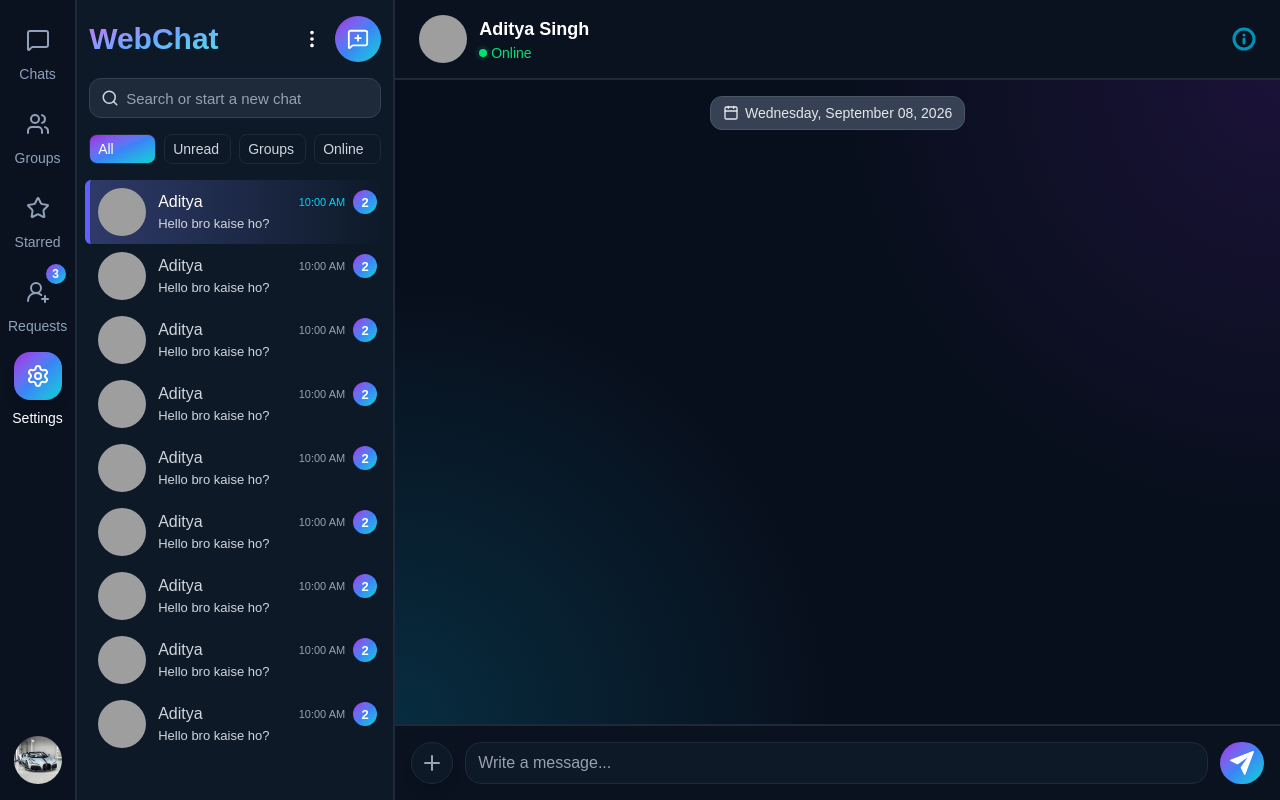
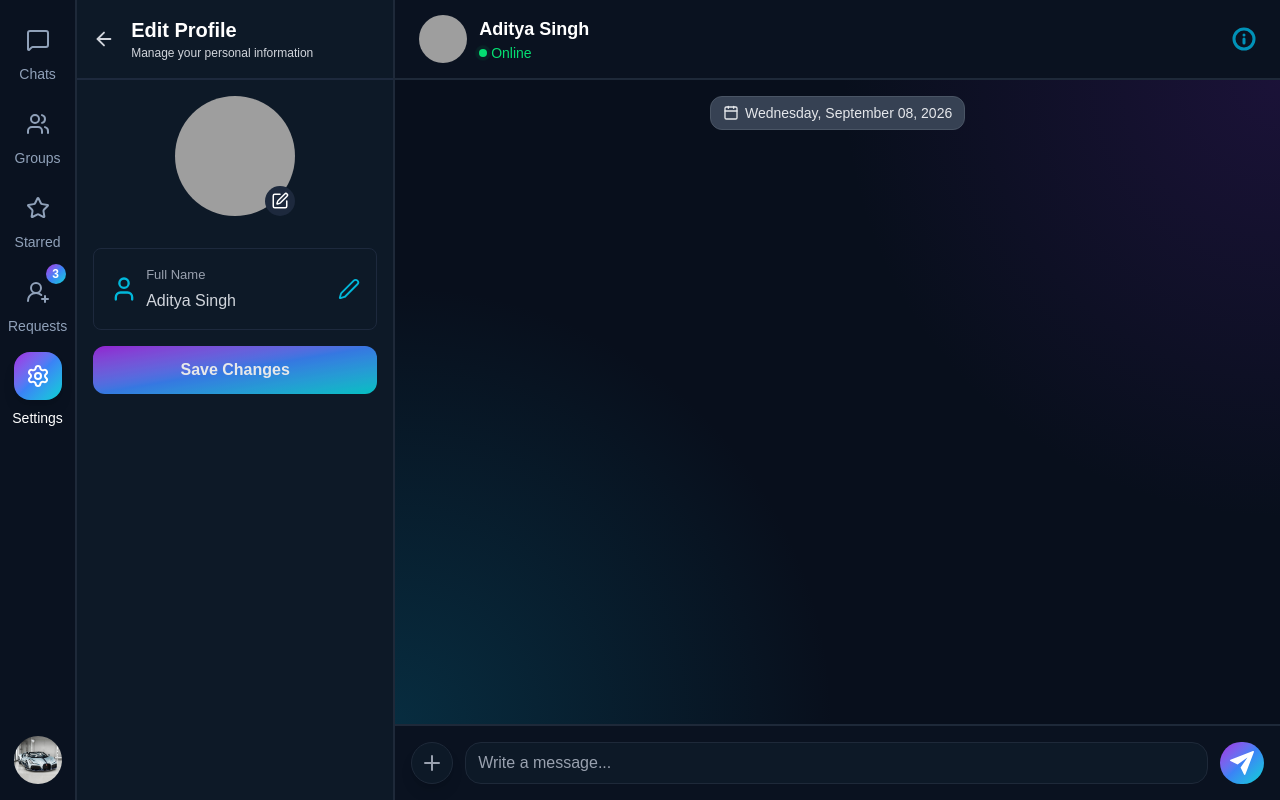
Before and after one commit to AdityaSingh-18/webchat, a Next.js app in the folder frontend/: page / in a window 1280 px wide. Both pictures are taken after a click on the button "Settings". Built offline with nearby package versions, Linux system fonts and the light colour scheme; grey boxes are pictures that could not be loaded.

Commit message:
feat: added settings and profile components

```diff
--- /dev/null
+++ b/frontend/app/components/Profile.tsx
@@ -0,0 +1,109 @@
+"use client";
+
+import { useChatStore } from "@/lib/store/chatStore";
+import { ArrowLeft, Mail, Phone, Calendar, AtSign } from "lucide-react";
+
+const UserData = {
+  id: "2",
+  name: "Aditya Singh",
+  email: "adityasingh@gmail.com",
+  phoneNumber: "1234567890",
+  connectDate: "02 September, 2026",
+  mediaCount: "3",
+  starredCount: "4",
+  commonGroupsCount: "1",
+  img: "https://images.unsplash.com/photo-1580489944761-15a19d654956?q=80&w=461&auto=format&fit=crop&ixlib=rb-4.1.0&ixid=M3wxMjA3fDB8MHxwaG90by1wYWdlfHx8fGVufDB8fHx8fA%3D%3D",
+  lastChat: "10:00 AM",
+  message: "Hello bro kaise ho?",
+  messageCount: "2",
+  online: true,
+};
+
+export const Profile = () => {
+  const setActiveTab = useChatStore((state) => state.setActiveTab);
+
+  return (
+    <div className="w-80 h-screen flex flex-col gap-4 shrink-0 pt-4 bg-[#0d1927] border-x-2 border-gray-800">
+      <div className="flex items-center gap-2 px-2">
+        <div className="group relative">
+          <div
+            onClick={() => setActiveTab("chat")}
+            className="hover:bg-white/5 text-gray-300 hover:text-white p-2 cursor-pointer rounded-full"
+          >
+            <ArrowLeft size={22} />
+          </div>
+          <span className="pointer-events-none absolute z-10 top-full -right-1/2 mt-2 whitespace-nowrap rounded-md
+            bg-black px-3 py-1 text-sm text-white opacity-0 transition-opacity duration-200 group-hover:opacity-100"
+          >
+            Back
+          </span>
+        </div>
+        <div className="flex flex-col justify-center">
+          <p className="text-xl text-white font-semibold">My Profile</p>
+          <p className="text-[12px] text-gray-300">Your personal information</p>
+        </div>
+      </div>
+
+      <div className="border border-slate-800" />
+
+      <div className="flex-1 overflow-y-auto flex flex-col gap-4 px-6
+        [&::-webkit-scrollbar]:w-[6px]
+        [&::-webkit-scrollbar-track]:bg-transparent
+        [&::-webkit-scrollbar-thumb]:rounded-full
+        [&::-webkit-scrollbar-thumb]:[background:linear-gradient(to_bottom,#9f20e3,#3B82F6,#00D2D3)]"
+      >
+        <div className="flex flex-col items-center justify-center px-4">
+          <div className="relative">
+            <img
+              src={UserData.img}
+              alt={UserData.name}
+              className="h-28 w-28 rounded-full object-cover ring-4 ring-emerald-500/20 border-2 border-emerald-500 p-1"
+            />
+            {UserData.online && (
+              <div className="absolute bottom-2 right-2 h-5 w-5 bg-emerald-500 rounded-full border-4 border-[#0d1927]\"></div>
+            )}
+          </div>
+          <h2 className="text-[22px] text-white font-semibold mt-4 tracking-wide">{UserData.name}</h2>
+        </div>
+
+        <div>
+          <h3 className="text-[11px] font-bold text-gray-500 tracking-widest mb-4 uppercase">Personal Info</h3>
+
+          <div className="flex flex-col justify-center gap-3">
+            <div className="flex gap-4 items-center">
+              <Mail size={22} className="text-cyan-500" strokeWidth={2} />
+              <div className="flex flex-col">
+                <h3 className="text-[13px] text-gray-400">Email</h3>
+                <p className="text-sm text-gray-300">{UserData.email}</p>
+              </div>
+            </div>
+            <div className="flex gap-4 items-center">
+              <Phone size={22} className="text-cyan-500" strokeWidth={2} />
+              <div className="flex flex-col">
+                <h3 className="text-[13px] text-gray-400">Phone Number</h3>
+                <p className="text-sm text-gray-300">{UserData.phoneNumber}</p>
+              </div>
+            </div>
+            <div className="flex gap-4 items-center">
+              <Calendar size={22} className="text-cyan-500" strokeWidth={2} />
+              <div className="flex flex-col">
+                <h3 className="text-[13px] text-gray-400">Connected Since</h3>
+                <p className="text-sm text-gray-300">{UserData.connectDate}</p>
+              </div>
+            </div>
+          </div>
+        </div>
+      </div>
+
+      <div className="p-4 border-t border-slate-800">
+        <button
+          onClick={() => setActiveTab("settings")}
+          className="w-full text-white cursor-pointer font-semibold bg-gradient-to-br from-[#9f20e3] via-[#3B82F6] to-[#00D2D3] p-3 rounded-xl"
+        >
+          Edit Profile
+        </button>
+      </div>
+
+    </div>
+  );
+};
--- a/frontend/app/components/RequestList.tsx
+++ b/frontend/app/components/RequestList.tsx
@@ -57,7 +57,6 @@ const sentRequest = [
 export const RequestList = () => {
   const [activeRequestTab, setActiveRequestTab] = useState<Requests>("received");
 
-  const setRequestOpen = useChatStore((state) => state.setRequestOpen);
   const setActiveTab = useChatStore((state) => state.setActiveTab);
 
   return (
@@ -65,10 +64,7 @@ export const RequestList = () => {
       <div className="flex items-center gap-2 px-2">
         <div className="group relative">
           <div
-            onClick={() => {
-              setRequestOpen(false);
-              setActiveTab("chat");
-            }}
+            onClick={() => setActiveTab("chat")}
             className="hover:bg-white/5 text-gray-300 hover:text-white p-2 cursor-pointer rounded-full"
           >
             <ArrowLeft size={22} />
--- /dev/null
+++ b/frontend/app/components/Settings.tsx
@@ -0,0 +1,110 @@
+"use client";
+
+import { useChatStore } from "@/lib/store/chatStore";
+import { ArrowLeft, Edit, Edit2, User, X } from "lucide-react";
+import { useState } from "react";
+
+const UserData = {
+  id: "2",
+  name: "Aditya Singh",
+  email: "adityasingh@gmail.com",
+  phoneNumber: "1234567890",
+  connectDate: "02 September, 2026",
+  mediaCount: "3",
+  starredCount: "4",
+  commonGroupsCount: "1",
+  img: "https://images.unsplash.com/photo-1580489944761-15a19d654956?q=80&w=461&auto=format&fit=crop&ixlib=rb-4.1.0&ixid=M3wxMjA3fDB8MHxwaG90by1wYWdlfHx8fGVufDB8fHx8fA%3D%3D",
+  lastChat: "10:00 AM",
+  message: "Hello bro kaise ho?",
+  messageCount: "2",
+  online: true,
+};
+
+export const Settings = () => {
+  const [fullName, setFullName] = useState(UserData.name);
+  const [isEditing, setIsEditing] = useState(false);
+  const setActiveTab = useChatStore((state) => state.setActiveTab);
+
+  const handleCancel = () => {
+    setFullName(UserData.name);
+    setIsEditing(false);
+  };
+
+  const handleSave = () => {
+    UserData.name = fullName;
+    setIsEditing(false);
+  };
+
+  return (
+    <div className="w-80 h-screen flex flex-col gap-4 shrink-0 pt-4 bg-[#0d1927] border-x-2 border-gray-800">
+      <div className="flex items-center gap-2 px-2">
+        <div className="group relative">
+          <div
+            onClick={() => setActiveTab("chat")}
+            className="hover:bg-white/5 text-gray-300 hover:text-white p-2 cursor-pointer rounded-full"
+          >
+            <ArrowLeft size={22} />
+          </div>
+          <span className="pointer-events-none absolute z-10 top-full -right-1/2 mt-2 whitespace-nowrap rounded-md
+            bg-black px-3 py-1 text-sm text-white opacity-0 transition-opacity duration-200 group-hover:opacity-100"
+          >
+            Back
+          </span>
+        </div>
+
+        <div className="flex flex-col justify-center">
+          <p className="text-xl text-white font-semibold">Edit Profile</p>
+          <p className="text-[12px] text-gray-300">Manage your personal information</p>
+        </div>
+      </div>
+
+      <div className="border border-slate-800" />
+
+      <div className="flex-1 overflow-y-auto flex flex-col gap-4 px-4
+        [&::-webkit-scrollbar]:w-[6px]
+        [&::-webkit-scrollbar-track]:bg-transparent
+        [&::-webkit-scrollbar-thumb]:rounded-full
+        [&::-webkit-scrollbar-thumb]:[background:linear-gradient(to_bottom,#9f20e3,#3B82F6,#00D2D3)]"
+      >
+        <div className="flex flex-col items-center justify-center">
+          <div className="relative">
+            <img src={UserData.img} alt={UserData.name} className="h-30 w-30 object-cover rounded-full" />
+            <div className="text-white absolute z-10 bottom-0 right-0 p-1.5 rounded-full bg-slate-800 cursor-pointer">
+              <Edit size={18}/>
+            </div>
+          </div>
+        </div>
+
+        <div className="flex gap-4 p-4 mt-4 items-center justify-between border border-slate-800 rounded-lg">
+          <div className="flex gap-2 items-center flex-1 min-w-0">
+            <User size={28} className="text-cyan-500 cursor-pointer shrink-0" />
+            <div className="flex flex-col gap-1 flex-1 min-w-0">
+              <h3 className="text-[13px] text-gray-400">Full Name</h3>
+              {isEditing
+                ? <input
+                    type="text"
+                    value={fullName}
+                    onChange={(e) => setFullName(e.target.value)}
+                    autoFocus
+                    className="w-full outline-none text-white"
+                  />
+                : <p className="text-gray-300 truncate">{UserData.name}</p>
+              }
+            </div>
+          </div>
+          {isEditing
+            ? <X onClick={handleCancel} size={22} className="text-cyan-500 cursor-pointer shrink-0" />
+            : <Edit2 onClick={() => setIsEditing(true)} size={22} className="text-cyan-500 cursor-pointer" />
+          }
+        </div>
+
+        <button
+          onClick={handleSave}
+          disabled={!fullName || !isEditing}
+          className="text-white cursor-pointer font-semibold bg-gradient-to-br from-[#9f20e3] via-[#3B82F6] to-[#00D2D3] p-3 rounded-xl disabled:cursor-not-allowed disabled:opacity-90">
+          Save Changes
+        </button>
+      </div>
+    </div>
+  );
+};
--- a/frontend/app/components/Sidebar.tsx
+++ b/frontend/app/components/Sidebar.tsx
@@ -9,7 +9,6 @@ import {
   Settings,
   LucideIcon,
 } from "lucide-react";
-
 
 interface TabItem {
   id: Tabs;
@@ -28,17 +27,10 @@ const TabOptions: TabItem[] = [
 export const Sidebar = () => {
   const activeTab = useChatStore((state) => state.activeTab);
   const setActiveTab = useChatStore((state) => state.setActiveTab);
-  const setRequestOpen = useChatStore((state) => state.setRequestOpen);
 
   const pendingRequestCount = 3;
 
   const handleTabClick = (id: Tabs) => {
-    if(id === "requests") {
-      setRequestOpen(true);
-    }
-    else {
-      setRequestOpen(false);
-    }
     setActiveTab(id);
   }
 
@@ -84,6 +76,7 @@ export const Sidebar = () => {
           <img
             src="./post1.jpg"
             alt="profile photo"
+            onClick={() => handleTabClick("profile")}
             className="h-12 w-12 cursor-pointer rounded-full object-cover"
           />
 
--- a/frontend/app/lib/store/chatStore.ts
+++ b/frontend/app/lib/store/chatStore.ts
@@ -5,23 +5,15 @@ export type Tabs =
   | "group"
   | "requests"
   | "starred"
-  | "settings";
+  | "settings"
+  | "profile"
 
 interface ChatStore {
-  requestOpen: boolean;
   activeTab: Tabs;
-
-  setRequestOpen: (open: boolean) => void;
   setActiveTab: (tab: Tabs) => void;
 }
 
 export const useChatStore = create<ChatStore>((set) => ({
-  requestOpen: false,
   activeTab: "chat",
-
-  setRequestOpen: (open) =>
-    set({ requestOpen: open }),
-
-  setActiveTab: (tab) =>
-    set({ activeTab: tab }),
+  setActiveTab: (tab) => set({ activeTab: tab }),
 }));
--- a/frontend/app/page.tsx
+++ b/frontend/app/page.tsx
@@ -4,15 +4,28 @@ import { Sidebar } from "./components/Sidebar";
 import { ChatList } from "./components/ChatList";
 import { ChatWindow } from "./components/ChatWindow";
 import { RequestList } from "./components/RequestList";
-import { useChatStore } from "./lib/store/chatStore";
+import { Settings } from "./components/Settings";
+import { Profile } from "./components/Profile";
+import { useChatStore, type Tabs } from "./lib/store/chatStore";
+
+const ActivePanelMap: Record<Tabs, React.ElementType> = {
+  chat: ChatList,
+  requests: RequestList,
+  settings: Settings,
+  group: ChatList,
+  starred: ChatList,
+  profile: Profile,
+};
 
 export default function Home() {
-  const requestOpen = useChatStore((state) => state.requestOpen);
+  const activeTab = useChatStore((state) => state.activeTab);
+
+  const ActiveMiddlePanel = ActivePanelMap[activeTab];
 
   return (
-    <div className="flex flex-row">
+    <div className="flex flex-row h-screen">
       <Sidebar />
-      {requestOpen ? <RequestList /> : <ChatList />}
+      <ActiveMiddlePanel />
       <ChatWindow />
     </div>
   );
```
Also changed, not shown: frontend/app/components/ChatWindow.tsx (+13 -11 lines).
